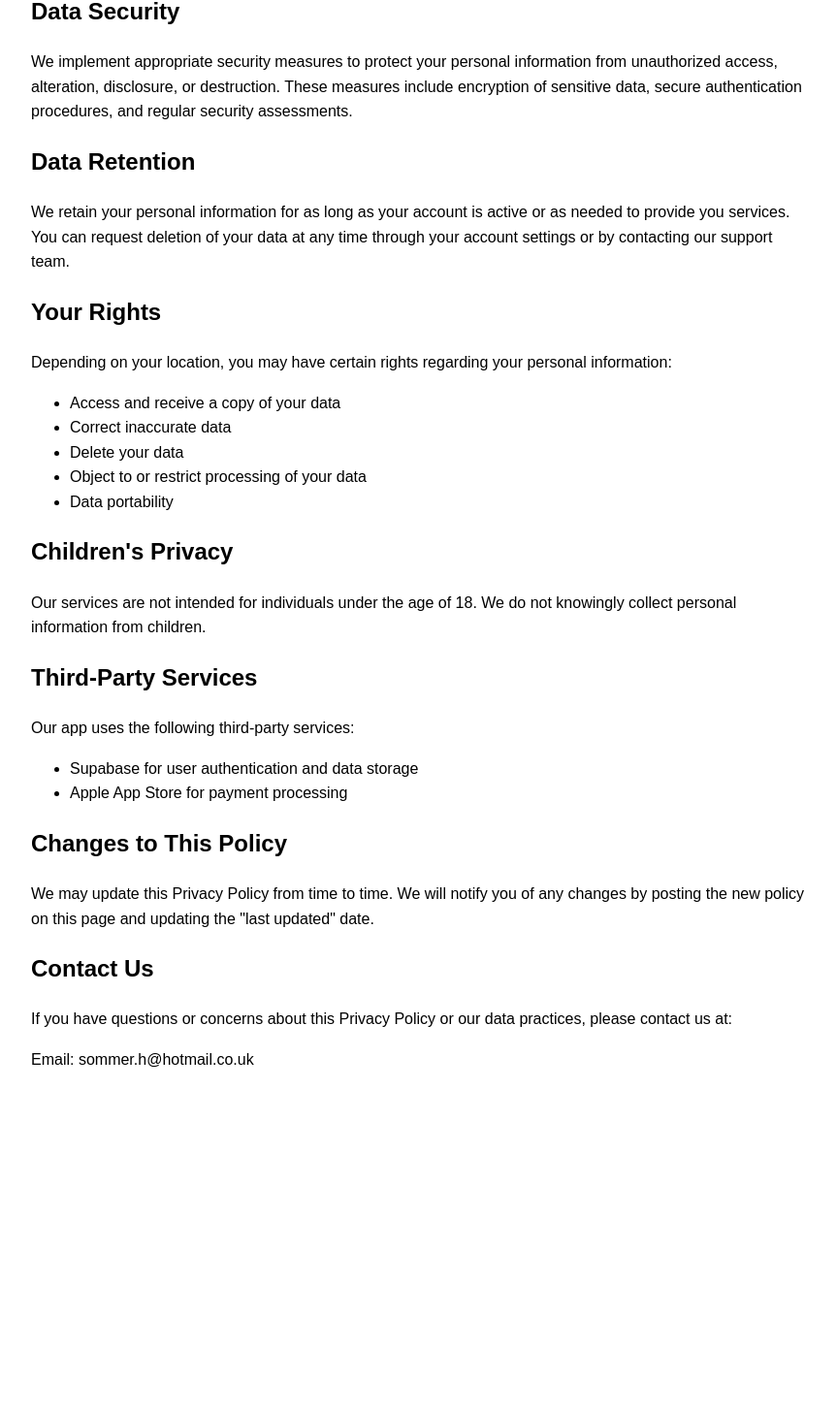
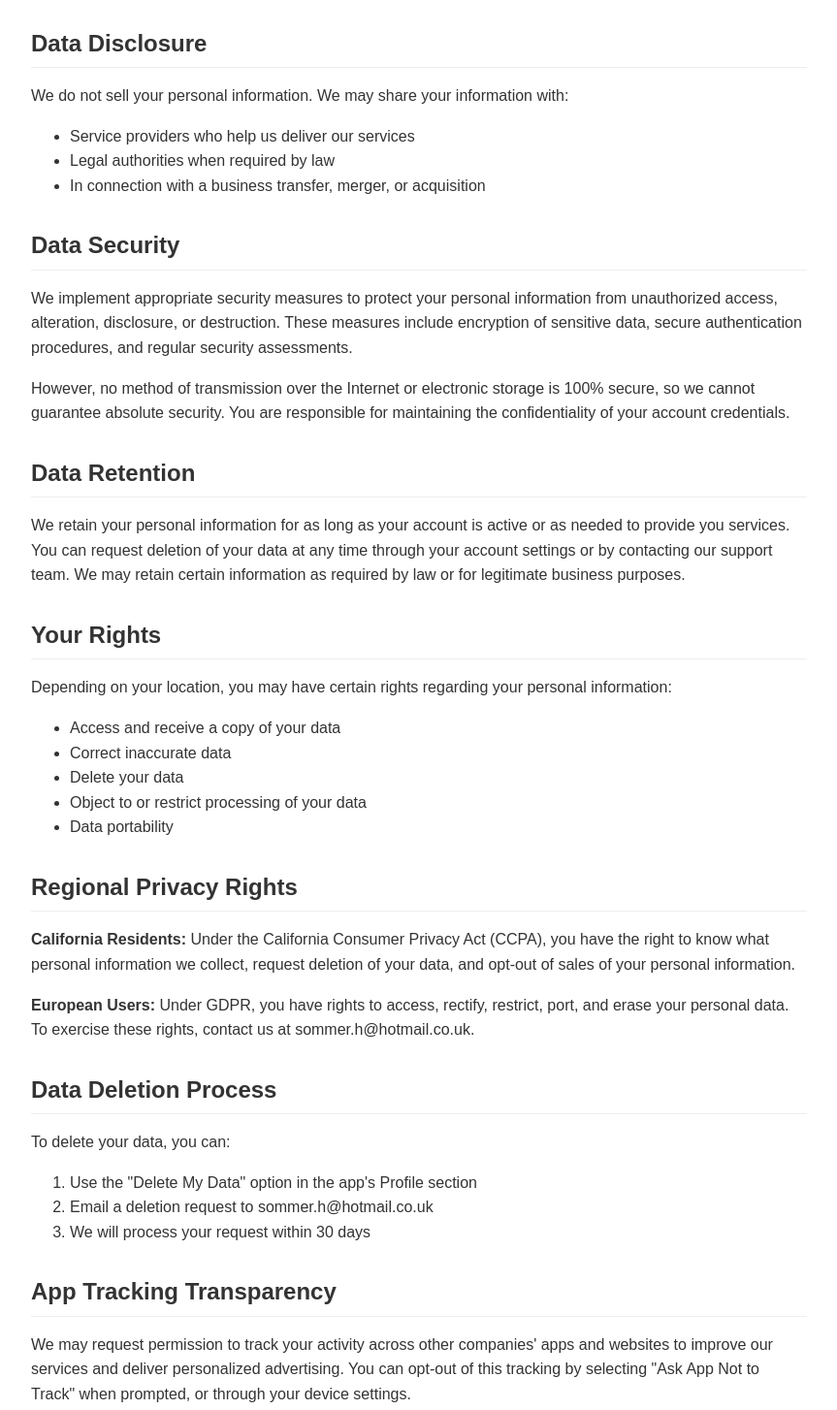
Before and after one commit to 50mmer/privacy-policy, a plain HTML site: page privacy-policy.html in a window 1280 px wide. Shown: the part 878-2332 px from the top of the page at 97% size, without its empty margins (208-1071 px from the left). Before the commit the page ends 2020 px from the top, so only its background shows below. Drawn offline with Linux system fonts and the light colour scheme.

Commit message:
Update privacy-policy.html

```diff
--- a/privacy-policy.html
+++ b/privacy-policy.html
@@ -3,22 +3,42 @@
 <head>
     <meta charset="UTF-8">
     <meta name="viewport" content="width=device-width, initial-scale=1.0">
-    <title>Privacy Policy for Loser AI</title>
+    <title>Privacy Policy - Loser AI</title>
     <style>
         body {
             font-family: Arial, sans-serif;
             line-height: 1.6;
+            color: #333;
             max-width: 800px;
             margin: 0 auto;
             padding: 20px;
         }
         h1 {
+            font-size: 2em;
             text-align: center;
+            margin-bottom: 10px;
+        }
+        h2 {
+            font-size: 1.5em;
+            margin-top: 30px;
+            margin-bottom: 15px;
+            border-bottom: 1px solid #eee;
+            padding-bottom: 5px;
+        }
+        p {
+            margin-bottom: 15px;
+        }
+        ul {
+            margin-bottom: 20px;
         }
         .last-updated {
             text-align: center;
             color: #666;
+            font-style: italic;
             margin-bottom: 30px;
+        }
+        .bold {
+            font-weight: bold;
         }
     </style>
 </head>
@@ -55,11 +75,21 @@
         <li>Analyze usage patterns to improve our service</li>
     </ul>
 
+    <h2>Data Disclosure</h2>
+    <p>We do not sell your personal information. We may share your information with:</p>
+    <ul>
+        <li>Service providers who help us deliver our services</li>
+        <li>Legal authorities when required by law</li>
+        <li>In connection with a business transfer, merger, or acquisition</li>
+    </ul>
+
     <h2>Data Security</h2>
     <p>We implement appropriate security measures to protect your personal information from unauthorized access, alteration, disclosure, or destruction. These measures include encryption of sensitive data, secure authentication procedures, and regular security assessments.</p>
 
+    <p>However, no method of transmission over the Internet or electronic storage is 100% secure, so we cannot guarantee absolute security. You are responsible for maintaining the confidentiality of your account credentials.</p>
+
     <h2>Data Retention</h2>
-    <p>We retain your personal information for as long as your account is active or as needed to provide you services. You can request deletion of your data at any time through your account settings or by contacting our support team.</p>
+    <p>We retain your personal information for as long as your account is active or as needed to provide you services. You can request deletion of your data at any time through your account settings or by contacting our support team. We may retain certain information as required by law or for legitimate business purposes.</p>
 
     <h2>Your Rights</h2>
     <p>Depending on your location, you may have certain rights regarding your personal information:</p>
@@ -71,8 +101,24 @@
         <li>Data portability</li>
     </ul>
 
+    <h2>Regional Privacy Rights</h2>
+    <p><span class="bold">California Residents:</span> Under the California Consumer Privacy Act (CCPA), you have the right to know what personal information we collect, request deletion of your data, and opt-out of sales of your personal information.</p>
+
+    <p><span class="bold">European Users:</span> Under GDPR, you have rights to access, rectify, restrict, port, and erase your personal data. To exercise these rights, contact us at sommer.h@hotmail.co.uk.</p>
+
+    <h2>Data Deletion Process</h2>
+    <p>To delete your data, you can:</p>
+    <ol>
+        <li>Use the "Delete My Data" option in the app's Profile section</li>
+        <li>Email a deletion request to sommer.h@hotmail.co.uk</li>
+        <li>We will process your request within 30 days</li>
+    </ol>
+
+    <h2>App Tracking Transparency</h2>
+    <p>We may request permission to track your activity across other companies' apps and websites to improve our services and deliver personalized advertising. You can opt-out of this tracking by selecting "Ask App Not to Track" when prompted, or through your device settings.</p>
+
     <h2>Children's Privacy</h2>
-    <p>Our services are not intended for individuals under the age of 18. We do not knowingly collect personal information from children.</p>
+    <p>Our services are not intended for individuals under the age of 18. We do not knowingly collect personal information from children. If you believe we have collected information from a child, please contact us immediately.</p>
 
     <h2>Third-Party Services</h2>
     <p>Our app uses the following third-party services:</p>
@@ -82,7 +128,7 @@
     </ul>
 
     <h2>Changes to This Policy</h2>
-    <p>We may update this Privacy Policy from time to time. We will notify you of any changes by posting the new policy on this page and updating the "last updated" date.</p>
+    <p>We may update this Privacy Policy from time to time. We will notify you of any changes by posting the new policy on this page and updating the "last updated" date. You are advised to review this Privacy Policy periodically for any changes.</p>
 
     <h2>Contact Us</h2>
     <p>If you have questions or concerns about this Privacy Policy or our data practices, please contact us at:</p>
```
